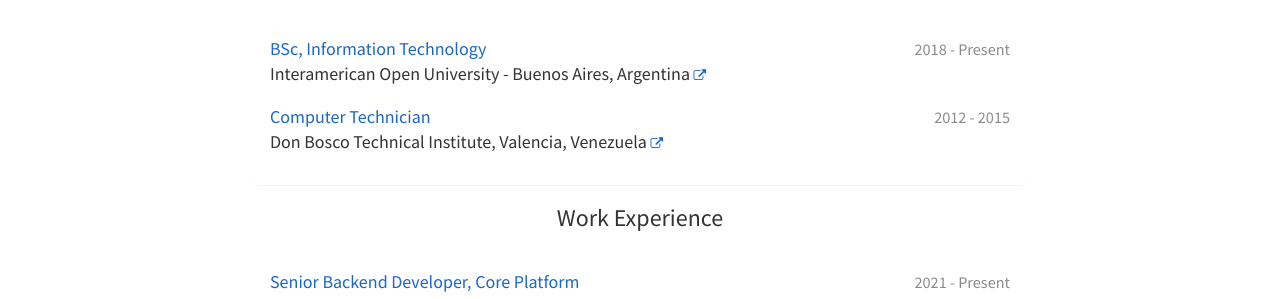
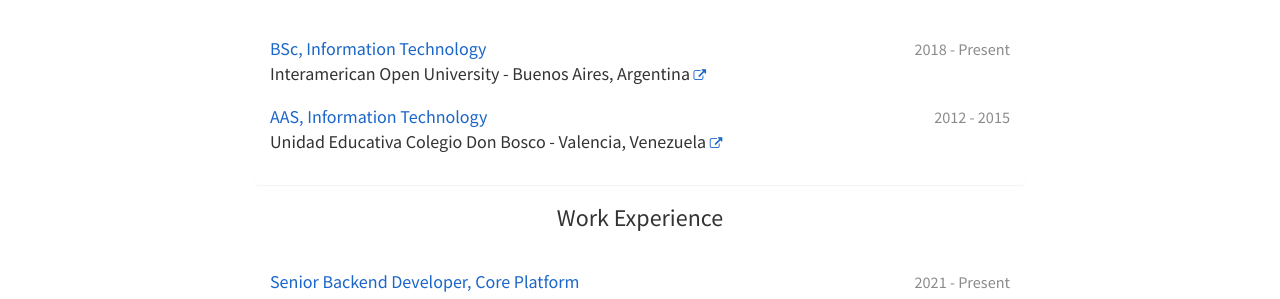
Before and after one commit to jfernancordova/jfernancordova.github.io, a Jekyll site: the page built from resume.html, in a window 1280 px wide. Shown: the part 125-424 px from the top of the page. Built offline with Jekyll 4.4.1, drawn with Linux system fonts in a browser that asks for light colours; nearby versions of some CDN libraries.

Commit message:
Update resume.html

```diff
--- a/resume.html
+++ b/resume.html
@@ -22,10 +22,10 @@
           </span>
         </h5>
         <h5 class="project closer">
-          <span class="title">Computer Technician</span>
+          <span class="title">AAS, Information Technology</span>
           <span class="dates">2012 - 2015</span>
           <span class="company">
-            Don Bosco Technical Institute, Valencia, Venezuela
+            Unidad Educativa Colegio Don Bosco - Valencia, Venezuela
             <a
               href="https://www.linkedin.com/company/unidad-educativa-colegio-don-bosco/about/"
               target="_blank"
```
